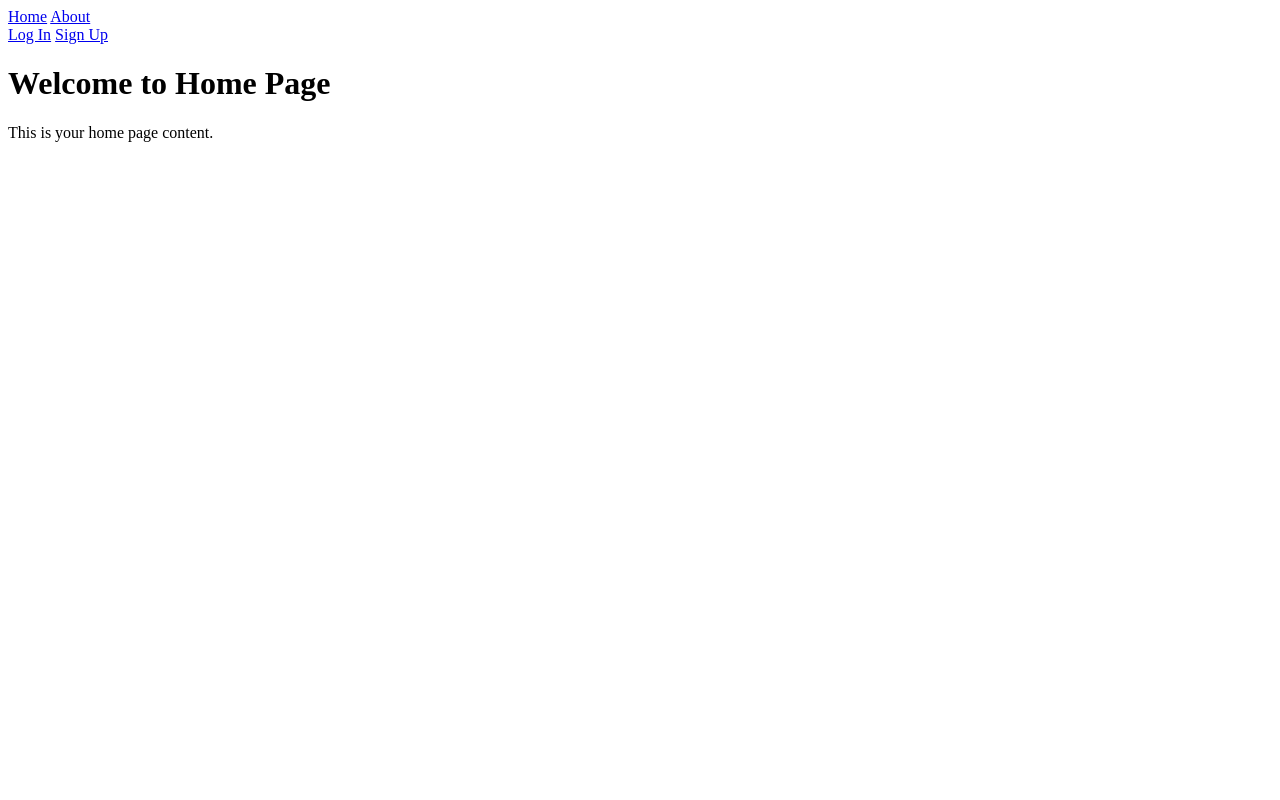
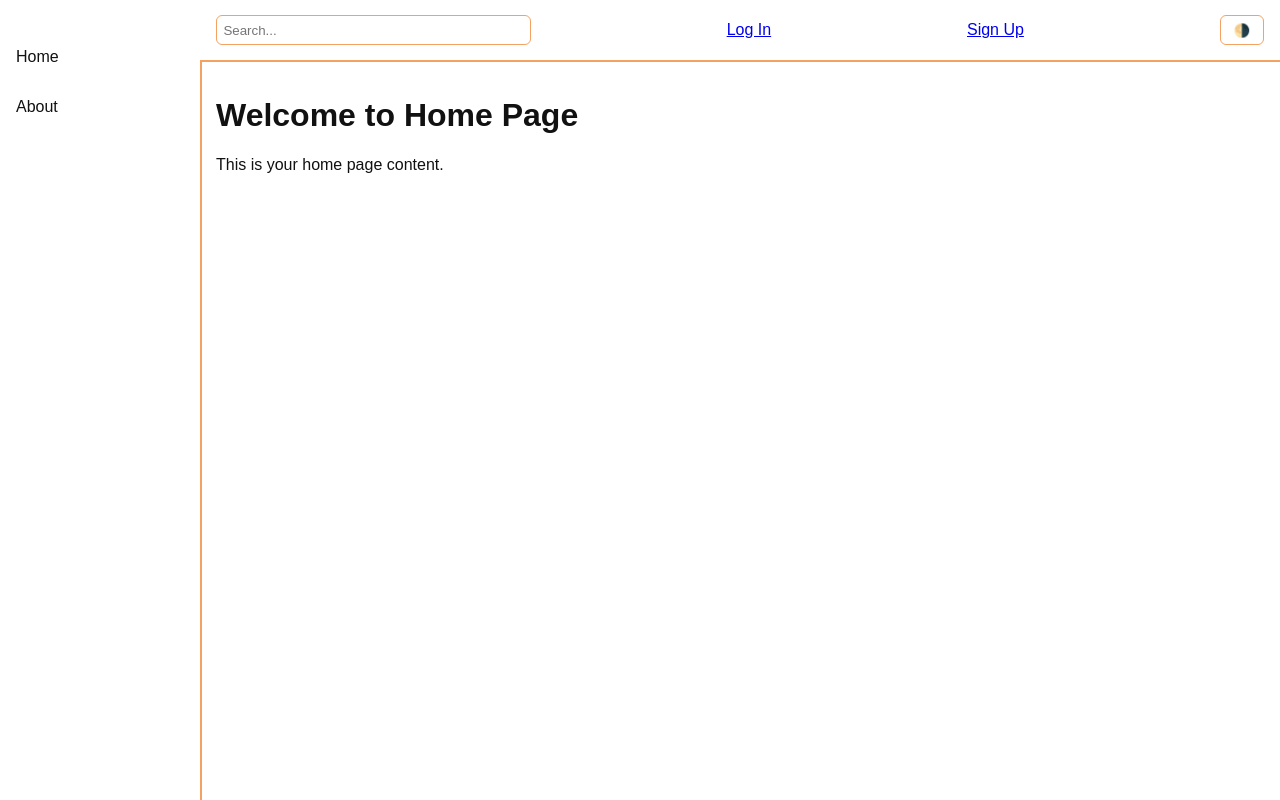
Before and after one commit to notsoworkingbro/TrackMe, a Flask app: page / in a window 1280 px wide. Run offline with Flask 3, Linux system fonts and the light colour scheme; a user stored in the database is signed in.

Commit message:
adding style

```diff
--- /dev/null
+++ b/website/static/globalcss/reset.css
@@ -0,0 +1,7 @@
+body {
+    margin: 0;
+    font-family: Arial, sans-serif;
+    background: var(--bg-color);
+    color: var(--text-color);
+    display: flex;
+}
--- /dev/null
+++ b/website/static/globalcss/theme.css
@@ -0,0 +1,20 @@
+:root {
+    /* Light Mode (Default) */
+    --bg-color: #ffffff;
+    --text-color: #111111;
+    --line-color: #f4a261; /* light orange */
+
+    /* Accent Colors */
+    --primary-color: #3498db;
+    --primary-hover: #2980b9;
+    --success-color: #27ae60;
+    --warning-color: #f39c12;
+    --danger-color: #e74c3c;
+}
+
+/* Dark Mode */
+[data-theme="dark"] {
+    --bg-color: #1a1a1a;
+    --text-color: #f5f5f5;
+    --line-color: #f4a261; /* keep orange for contrast */
+}
--- /dev/null
+++ b/website/static/header.css
@@ -0,0 +1,53 @@
+.top-header {
+    position: fixed;
+    top: 0;
+    left: 200px; /* leave space for sidebar */
+    right: 0;
+    height: 60px;
+    display: flex;
+    align-items: center;
+    justify-content: space-between;
+    padding: 0 1rem;
+    border-bottom: 2px solid var(--line-color);
+    background-color: var(--bg-color);
+    z-index: 1000;
+}
+
+/* Center search bar */
+.header-center {
+    flex: 1;
+    display: flex;
+    justify-content: center;
+}
+
+/* Right section (login/signup) */
+.header-right {
+    display: flex;
+    align-items: center;
+    gap: 1rem;
+}
+
+/* Search bar */
+.search-bar {
+    width: 300px;
+    padding: 0.4rem;
+    border: 1px solid var(--line-color);
+    border-radius: 6px;
+    background: var(--bg-color);
+    color: var(--text-color);
+}
+
+.btn {
+    padding: 0.4rem 0.8rem;
+    border: 1px solid var(--line-color);
+    border-radius: 6px;
+    text-decoration: none;
+    color: var(--text-color);
+    background: transparent;
+    cursor: pointer;
+}
+
+.btn:hover {
+    background: var(--line-color);
+    color: var(--bg-color);
+}
--- /dev/null
+++ b/website/static/sidebar.css
@@ -0,0 +1,24 @@
+.sidebar {
+    width: 200px;
+    height: 100vh;
+    background: var(--bg-color);
+    border-right: 2px solid var(--line-color);
+    padding-top: 2rem;
+    position: fixed;
+    top: 0;
+    left: 0;
+    display: flex;
+    flex-direction: column;
+}
+
+.sidebar a {
+    padding: 1rem;
+    color: var(--text-color);
+    text-decoration: none;
+    transition: background 0.3s, color 0.3s;
+}
+
+.sidebar a:hover {
+    background: var(--line-color);
+    color: var(--bg-color);
+}
--- a/website/templates/base.html
+++ b/website/templates/base.html
@@ -3,30 +3,47 @@
 <head>
     <meta charset="utf-8" />
     <meta name="viewport" content="width=device-width, initial-scale=1">
-    <link rel="stylesheet" href="">
     <title>{% block title %} Home {% endblock %}</title>
+
+    <!-- CSS -->
+    <link rel="stylesheet" href="{{ url_for('static', filename='globalcss/theme.css') }}">
+    <link rel="stylesheet" href="{{ url_for('static', filename='globalcss/reset.css') }}">
+    <link rel="stylesheet" href="{{ url_for('static', filename='sidebar.css') }}">
+    <link rel="stylesheet" href="{{ url_for('static', filename='header.css') }}">
 </head>
 
 <body>
-    <!-- Navbar -->
-    <!-- base.html -->
+    <!-- Sidebar -->
     {% if show_navbar %}
-    <nav class="navbar">
-        <div class="nav-left">
-            <a href="/">Home</a>
-            <a href="/about">About</a>
-        </div>
+    <div class="sidebar">
+        <a href="/">Home</a>
+        <a href="/about">About</a>
+    </div>
 
-        <div class="nav-login">
-            <a href="{{ url_for('auth.login') }}" class="login-btn">Log In</a>
-            <a href="{{ url_for('auth.sign_up') }}" class="login-btn">Sign Up</a>
-        </div>
-    </nav>
+    <!-- Header -->
+    <header class="top-header">
+        <input type="text" class="search-bar" placeholder="Search...">
+        <a href="{{ url_for('auth.login') }}" class="login-btn">Log In</a>
+        <a href="{{ url_for('auth.sign_up') }}" class="login-btn">Sign Up</a>
+        <button class="btn" onclick="toggleTheme()">🌗</button>
+    </header>
     {% endif %}
 
     <!-- Page Content -->
-    <div class="content">
+    <div class="content" style="margin-left:200px; margin-top:60px; padding:1rem;">
         {% block content %}{% endblock %}
     </div>
+
+    <!-- Dark Mode Script -->
+    <script>
+        function toggleTheme() {
+            const body = document.body;
+            if (body.getAttribute("data-theme") === "dark") {
+                body.removeAttribute("data-theme");
+            } else {
+                body.setAttribute("data-theme", "dark");
+            }
+        }
+    </script>
 </body>
 </html>
```
Also changed, not shown: 1 other file.
